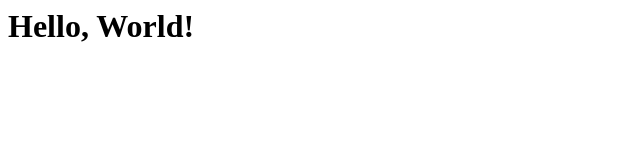
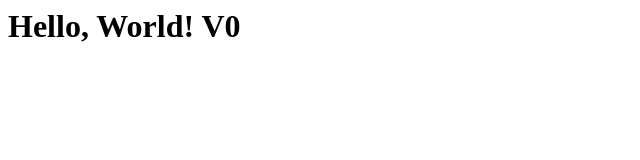
Before and after one commit to OmkarSathish/cicd-test-flow-multicontainer, a plain HTML site: page index.html in a window 1280 px wide. Shown: the full height of the page, 0-640 px from the left. Drawn offline with Linux system fonts and the light colour scheme.

Commit message:
Update index.html

```diff
--- a/index.html
+++ b/index.html
@@ -3,6 +3,6 @@
     <title>EC2 Instance</title>
   </head>
   <body>
-    <h1>Hello, World!</h1>
+    <h1>Hello, World! V0</h1>
   </body>
 </html>
```
